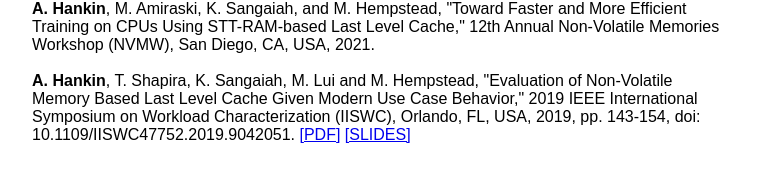
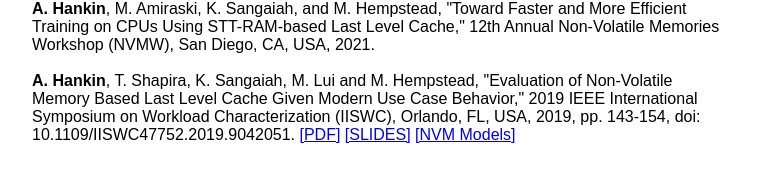
Before and after one commit to hankin0/hankin0.github.io, a Jekyll site: the page built from index.html, in a window 1280 px wide. Shown: the part 598-780 px from the top of the page, without its empty margins (258-1018 px from the left). Built offline with Jekyll 4.4.1, drawn with Linux system fonts in a browser that asks for light colours.

Commit message:
Update index.html

```diff
--- a/index.html
+++ b/index.html
@@ -26,6 +26,6 @@ layout: default
 	<b>A. Hankin</b>, M. Amiraski, K. Sangaiah, and M. Hempstead, "Toward Faster and More Efficient Training on CPUs Using STT-RAM-based Last Level Cache," 12th Annual Non-Volatile Memories Workshop (NVMW), San Diego, CA, USA, 2021.<br><br>
 
 	<b>A. Hankin</b>, T. Shapira, K. Sangaiah, M. Lui and M. Hempstead, "Evaluation of Non-Volatile Memory Based Last Level Cache Given Modern Use Case Behavior," 2019 IEEE International Symposium on Workload Characterization (IISWC), Orlando, FL, USA, 2019, pp. 143-154, doi: 10.1109/IISWC47752.2019.9042051. <a
-        href="docs/iiswc2019-final49.pdf">[PDF]</a> <a href="docs/IISWC-slides.pdf">[SLIDES]</a>&nbsp;&nbsp;</center></p>
+        href="docs/iiswc2019-final49.pdf">[PDF]</a> <a href="docs/IISWC-slides.pdf">[SLIDES]</a> <a href="https://github.com/alexanderhankin/NVM-models">[NVM Models]</a>&nbsp;&nbsp;</center></p>
 
 </body>
```
